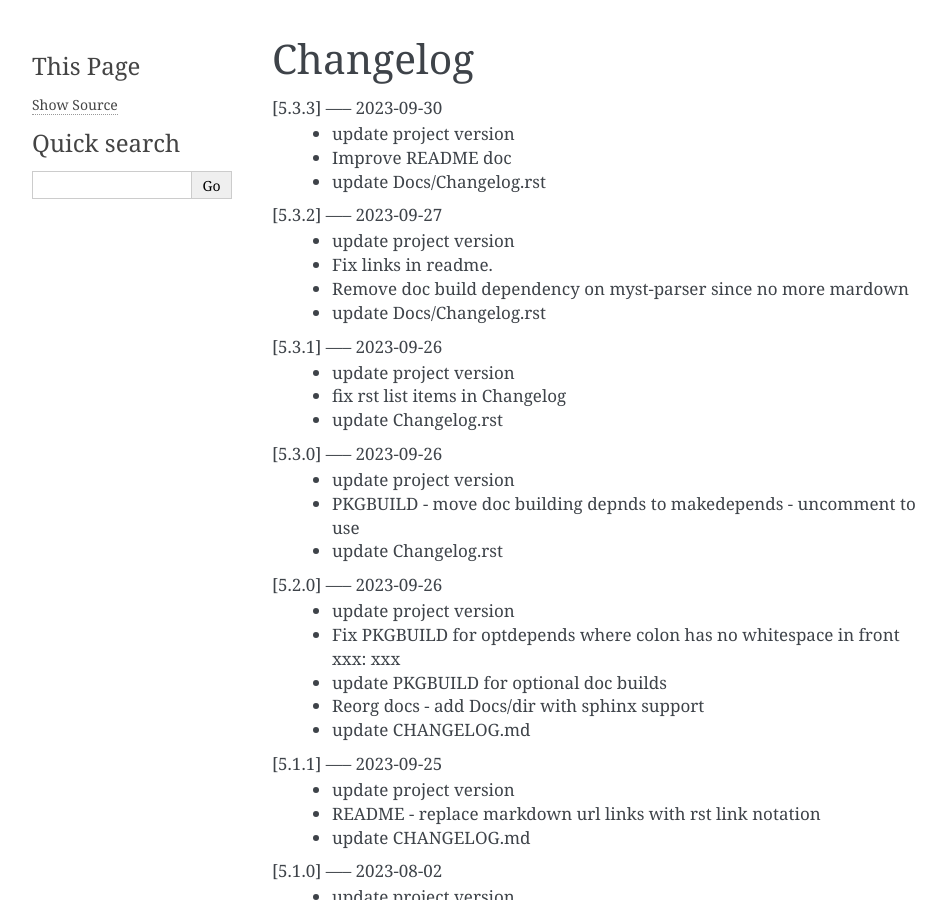
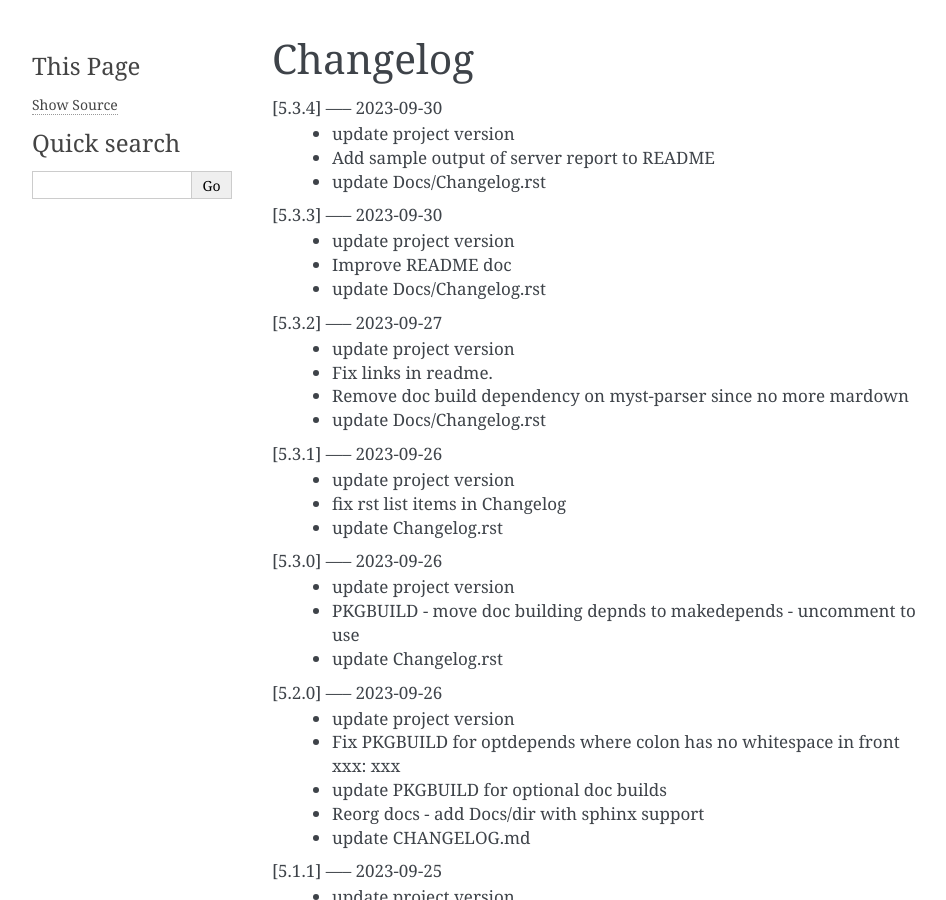
Before and after one commit to gene-git/wg_tool, a Sphinx documentation site: the page built from Docs/Changelog.rst, in a window 1280 px wide and 900 px high. Shown: the whole window, without its empty margins (148-1094 px from the left). Built offline with Sphinx 7.4.7, drawn with Linux system fonts in a browser that asks for light colours; pages that are not in the unit, such as notebooks, are missing from menus.

Commit message:
Add sample output of server report to README

```diff
--- a/Docs/Changelog.rst
+++ b/Docs/Changelog.rst
@@ -1,5 +1,10 @@
 Changelog
 =========
+
+[5.3.4] ----- 2023-09-30
+ * update project version
+ * Add sample output of server report to README
+ * update Docs/Changelog.rst
 
 [5.3.3] ----- 2023-09-30
  * update project version
--- a/Docs/conf.py
+++ b/Docs/conf.py
@@ -9,7 +9,7 @@
 project = "wg_tool"
 copyright = '2023, Gene C'
 author = 'Gene C'
-release = '5.3.3'
+release = '5.3.4'
 
 # -- General configuration ---------------------------------------------------
 # https://www.sphinx-doc.org/en/master/usage/configuration.html#general-configuration
--- a/pyproject.toml
+++ b/pyproject.toml
@@ -1,6 +1,6 @@
 [tool.poetry]
 name = "wg_tool"
-version = "5.3.3"
+version = "5.3.4"
 description = "Tool to administer wireguard VPN"
 authors = ["Gene C"]
 license = "MIT"
```
Also changed, not shown: README.rst (+13 -0 lines), 1 other file.
